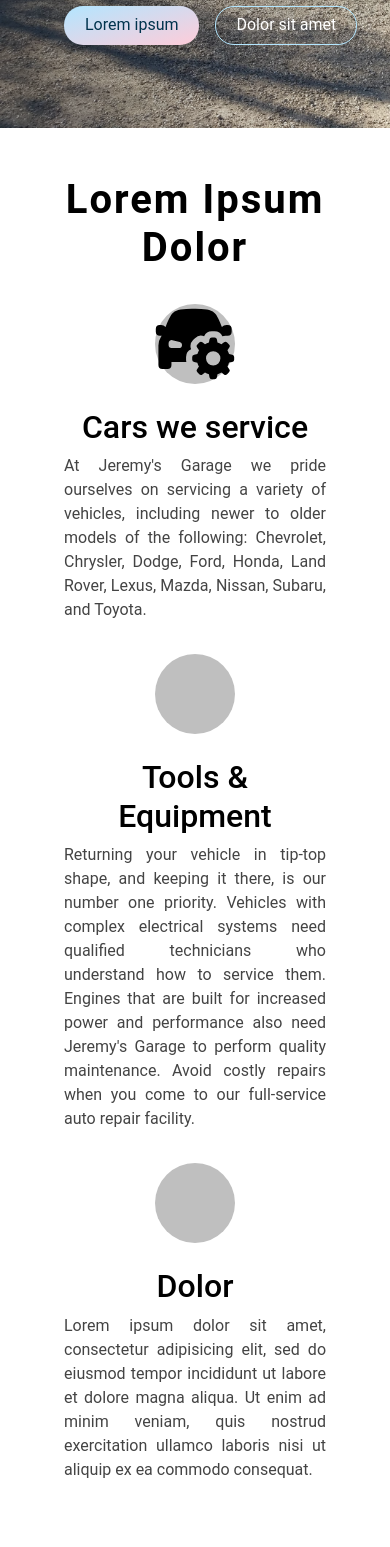
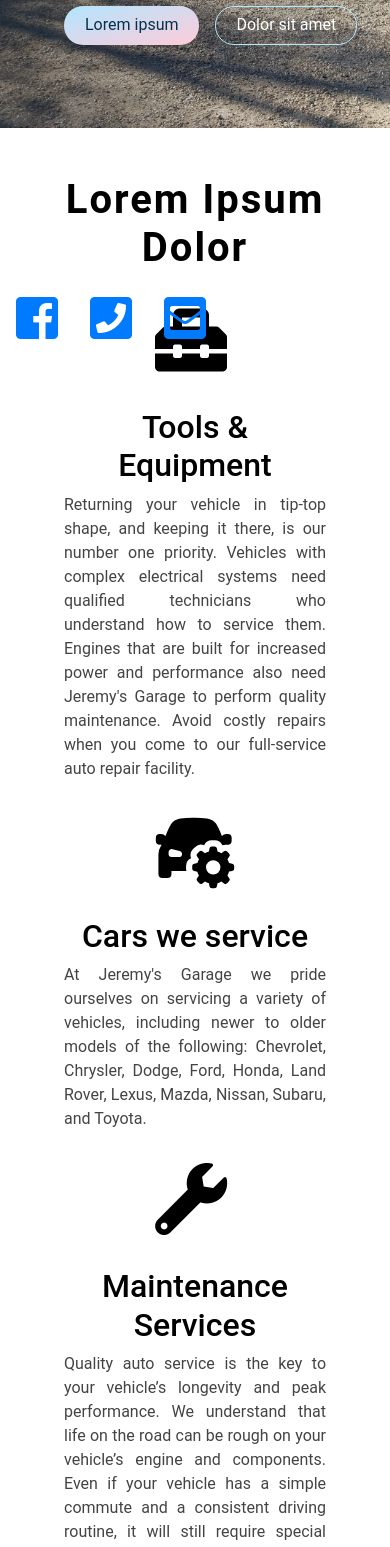
Before and after one commit to rhianonkilzer/jeremysgarage, a Vue app: page / in a window 390 px wide. Shown: the part 432-1979 px from the top of the page. Built offline with nearby package versions, Linux system fonts and the light colour scheme.

Commit message:
footer Co-authored-by: chrisbrownie55 <chbphone55@gmail.com>

```diff
--- a/src/App.vue
+++ b/src/App.vue
@@ -70,7 +70,7 @@
     padding: 0;
   }
 
-  #app>*:last-child {
+  #app>*:nth-child(2) {
     padding-top: 3rem;
   }
 
@@ -138,6 +138,18 @@
     cursor: default;
   }
 
+  #app {
+    min-height: calc(100vh - 8rem);
+  }
+
+  .page-footer {
+    position: absolute;
+    bottom: 0;
+
+    height: 8rem;
+    margin-top: auto;
+  }
+
   .page-footer>a.icon {
     font-size: 3rem;
     margin: 1rem;
--- a/src/views/Home.vue
+++ b/src/views/Home.vue
@@ -14,17 +14,7 @@
     <section>
       <h1>Lorem Ipsum Dolor</h1>
       <article>
-        <div><img src="../assets/car-gear.svg" alt=""></div>
-        <h2>Cars we service</h2>
-        <p>
-          At Jeremy's Garage we pride ourselves on servicing a variety of vehicles, including newer to older models of
-          the following:
-          Chevrolet, Chrysler, Dodge, Ford, Honda, Land
-          Rover, Lexus, Mazda, Nissan, Subaru, and Toyota.
-        </p>
-      </article>
-      <article>
-        <div></div>
+        <i class="fas fa-toolbox icon"></i>
         <h2>Tools & Equipment</h2>
         <p>
           Returning your vehicle in tip-top shape, and keeping it there, is our number one priority. Vehicles
@@ -35,13 +25,23 @@
         </p>
       </article>
       <article>
-        <div></div>
-        <h2>Dolor</h2>
+        <img class="icon" src="../assets/car-gear.svg" alt="car with gear icon" />
+        <h2>Cars we service</h2>
         <p>
-          Lorem ipsum dolor sit amet, consectetur adipisicing elit,
-          sed do eiusmod tempor incididunt ut labore et dolore magna aliqua.
-          Ut enim ad minim veniam, quis nostrud exercitation ullamco laboris
-          nisi ut aliquip ex ea commodo consequat.
+          At Jeremy's Garage we pride ourselves on servicing a variety of vehicles, including newer to older models of
+          the following:
+          Chevrolet, Chrysler, Dodge, Ford, Honda, Land
+          Rover, Lexus, Mazda, Nissan, Subaru, and Toyota.
+        </p>
+      </article>
+      <article>
+        <i class="fas fa-wrench icon"></i>
+        <h2>Maintenance Services</h2>
+        <p>
+          Quality auto service is the key to your vehicle’s longevity and peak performance. We understand that life on
+          the road can be rough on your vehicle’s engine and components. Even if your vehicle has a simple commute and
+          a consistent driving routine, it will still require special attention. From bumper-to-bumper we've got you
+          covered.
         </p>
       </article>
     </section>
@@ -170,14 +170,11 @@
     margin: 0 1rem 1rem;
   }
 
-  article>div {
+  article>.icon {
     width: 5rem;
     height: 5rem;
     margin-bottom: 1.5rem;
-
-    background-color: hsl(0, 0%, 75%);
-
-    border-radius: 50%;
+    font-size: 4.5rem;
   }
 
   article>h2 {
```
